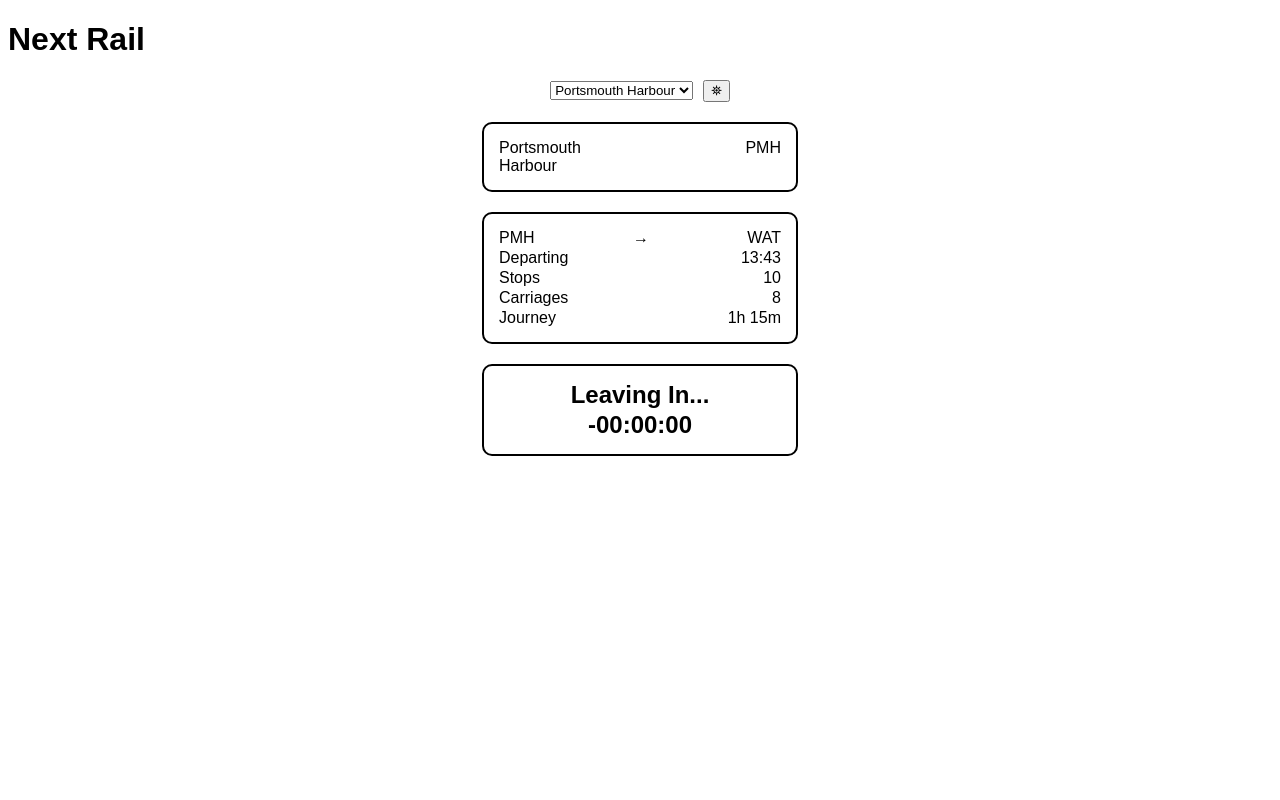
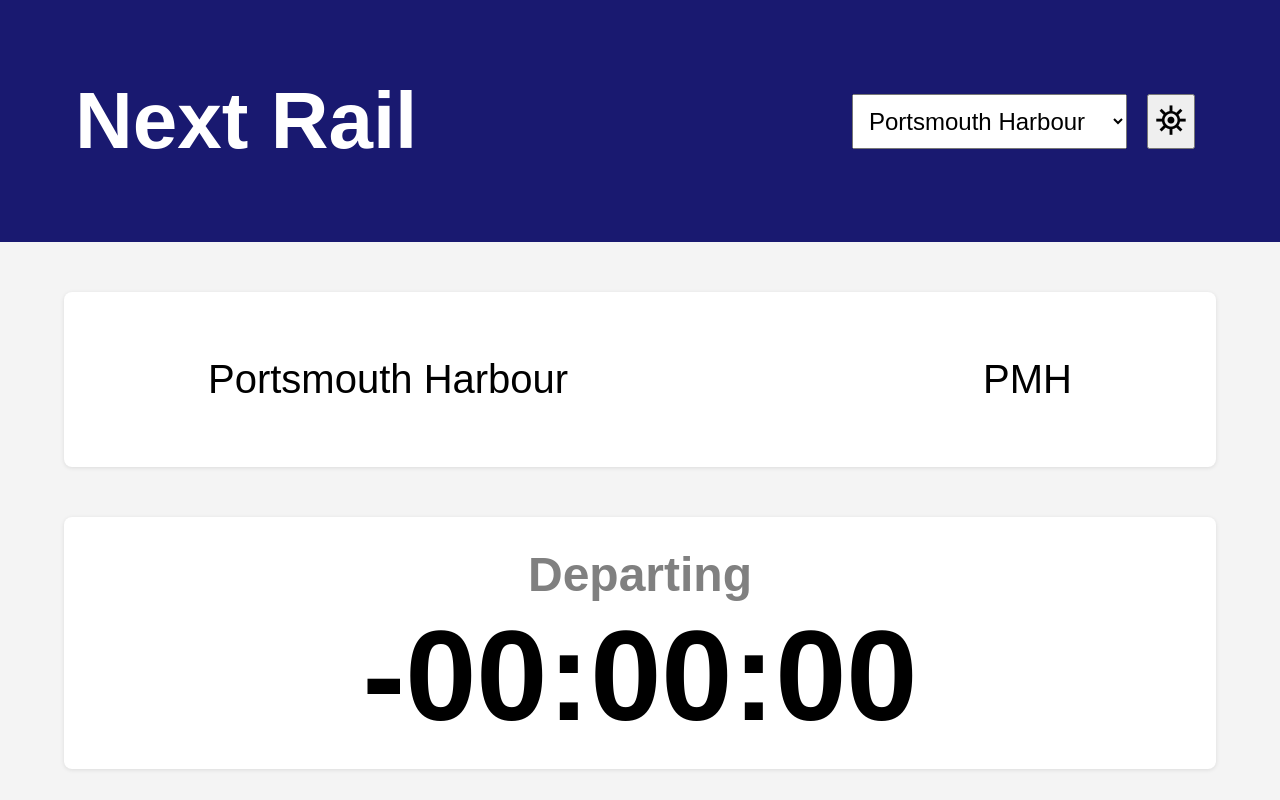
Before and after one commit to hfaulk/next-train, a website: page index.html in a window 1280 px wide. Shown: the top 800 px of the page. Drawn offline with Linux system fonts and the light colour scheme.

Commit message:
Clean up CSS with more modern style

```diff
--- a/index.html
+++ b/index.html
@@ -3,20 +3,19 @@
     <head>
         <meta charset="utf-8" />
 
-        <link rel="stylesheet" href="style.css" />
+        <link rel="stylesheet" href="style2.css" />
         <title>Next Rail</title>
     </head>
     <body>
         <header>
             <h1>Next Rail</h1>
+            <div class="location_class">
+                <select id="location">
+                    <option value="">Portsmouth Harbour</option>
+                </select>
+                <button id="locate" onclick="setStation()">⛯</button>
+            </div>
         </header>
-
-        <section id="loc_sel">
-            <select id="location">
-                <option value="">Portsmouth Harbour</option>
-            </select>
-            <button id="locate" onclick="setStation()">⛯</button>
-        </section>
 
         <section id="station" class="info_panel">
             <div class="info_list">
@@ -25,34 +24,35 @@
             </div>
         </section>
 
+        <section id="countdown" class="info_panel">
+            <h2 id="cd_label">Departing</h2>
+            <h1 id="cd_timer">-00:00:00</h1>
+        </section>
+
         <section id="journey_info" class="info_panel">
             <div class="info_list">
-                <p class="from">PMH</p>
-                <p class="arrow">→</p>
-                <p class="to">WAT</p>
+                <p id="from">PMH</p>
+                <p>→</p>
+                <p id="to">WAT</p>
             </div>
             <div class="info_list">
                 <p>Departing</p>
-                <p id="depart_time">13:43</p>
+                <p id="depart_time" class="value">13:43</p>
             </div>
             <div class="info_list">
                 <p>Stops</p>
-                <p id="stop_num">10</p>
+                <p id="stop_num" class="value">10</p>
             </div>
             <div class="info_list">
                 <p>Carriages</p>
-                <p id="cars_num">8</p>
+                <p id="cars_num" class="value">8</p>
             </div>
             <div class="info_list">
                 <p>Journey</p>
-                <p id="jt_time">1h 15m</p>
+                <p id="jt_time" class="value">1h 15m</p>
             </div>
         </section>
 
-        <section id="countdown" class="info_panel">
-            <h2 id="cd_label">Leaving In...</h2>
-            <h1 id="cd_timer">-00:00:00</h1>
-        </section>
         <script src="script.js"></script>
     </body>
 </html>
--- a/style.css
+++ b/style.css
@@ -1,6 +1,11 @@
 * {
     box-sizing: border-box;
     font-family: sans-serif;
+}
+
+body {
+    margin: 0;
+    padding: 0;
 }
 
 section {
@@ -8,6 +13,27 @@ section {
     align-items: center;
     justify-content: center;
     width: 100%;
+}
+
+header {
+    display: flex;
+    align-items: center;
+    justify-content: space-between;
+    background-color: royalblue;
+    padding-left: 100px;
+    padding-right: 100px;
+    margin: auto auto 20px;
+    color: white;
+}
+
+header h1 {
+    text-align: left;
+}
+
+.location_class {
+    display: flex;
+    align-items: right;
+    justify-content: right;
 }
 
 .info_panel {
@@ -45,6 +71,7 @@ section {
 #title {
     margin-top: 20px;
     margin-bottom: 20px;
+    text-align: left;
 }
 
 #stat_name {
--- /dev/null
+++ b/style2.css
@@ -0,0 +1,92 @@
+body {
+    margin: 0;
+    padding: 0;
+    font-family: sans-serif;
+    background-color: #f4f4f4;
+}
+
+header {
+    display: flex;
+    align-items: center;
+    justify-content: space-between;
+    background-color: midnightblue;
+    margin: 0;
+    padding: 75px;
+    color: white;
+}
+
+header h1 {
+    font-size: 5em;
+    padding: 0;
+    margin: 0;
+}
+
+header div {
+    padding: 10px;
+    display: flex;
+    justify-content: center;
+}
+
+.info_panel {
+    display: flex;
+    justify-content: center;
+    align-items: center;
+    flex-direction: column;
+    width: 90%;
+    margin: 50px auto;
+    border-radius: 8px;
+    background-color: white;
+    color: black;
+    padding: 50px 0 50px 0;
+    box-shadow: 0 1px 4px rgba(0, 0, 0, 0.1);
+}
+
+.info_list {
+    display: flex;
+    justify-content: space-between;
+    align-items: center;
+    flex-direction: row;
+    width: 75%;
+}
+
+.info_list p {
+    font-size: 2.5em;
+    margin: 15px 0 15px 0;
+}
+
+#location {
+    margin-right: 20px;
+    padding: 12px;
+    width: 275px;
+    font-size: 1.5em;
+}
+
+#locate {
+    font-size: 2.5em;
+}
+
+#countdown {
+    padding: 30px 0 20px 0;
+}
+
+#cd_label {
+    font-size: 3em;
+    padding: 0;
+    margin: 0;
+    color: grey;
+}
+
+#cd_timer {
+    font-size: 8em;
+    padding: 0;
+    margin: 0;
+}
+
+.value {
+    font-weight: bold;
+}
+
+#to,
+#from {
+    font-weight: bold;
+}
```
